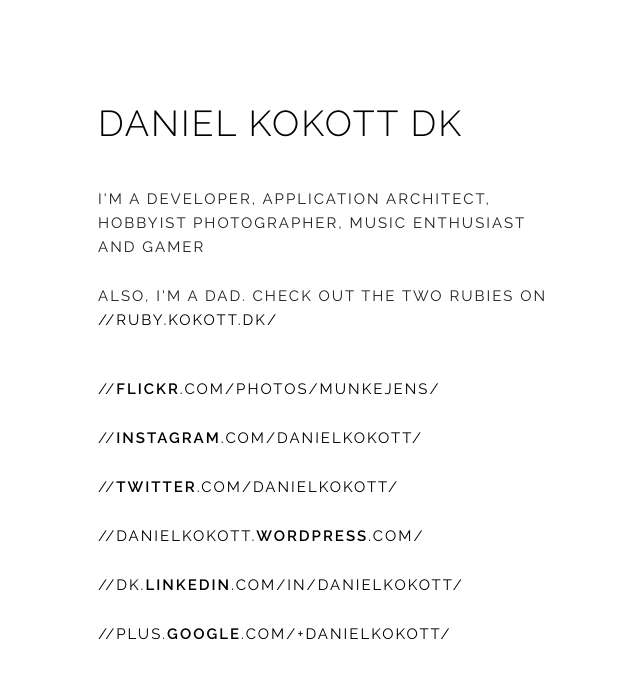
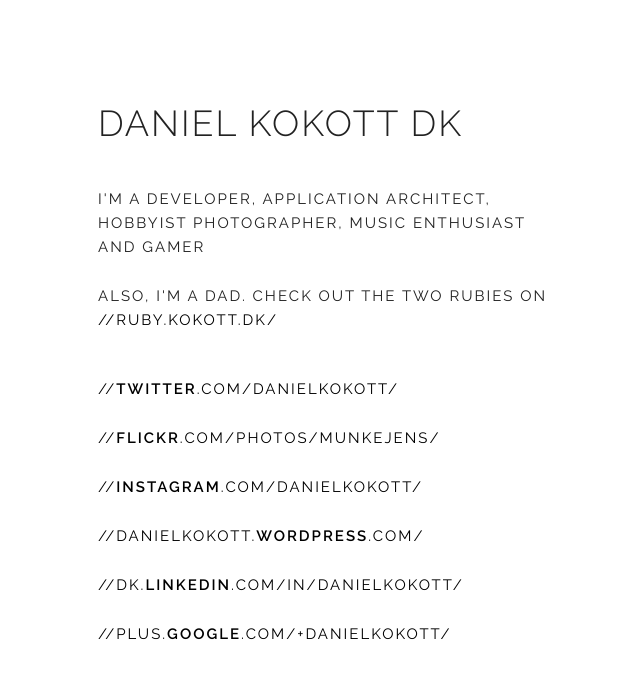
Before and after one commit to danielkokott/danielkokott.github.io, a plain HTML site: page index.html in a window 1280 px wide. Shown: the whole page, without its empty margins (62-702 px from the left). Drawn offline with Linux system fonts and the light colour scheme.

Commit message:
Update index.html

```diff
--- a/index.html
+++ b/index.html
@@ -18,7 +18,7 @@
   <div class="container">
     <div class="row">
       <div class="twelve columns">
-        <h3><a href="mailto:daniel@kokott.dk">daniel kokott dk</a></h3>
+        <h3>daniel kokott dk</h3>
       </div>
     </div>
     <div class="row">
@@ -29,9 +29,9 @@
     </div>
     <div class="row">
       <div class="twelve columns">
+        <p><a href="https://twitter.com/danielkokott/">//<strong>twitter</strong>.com/danielkokott/</a></p>
         <p><a href="https://www.flickr.com/photos/munkejens/">//<strong>flickr</strong>.com/photos/munkejens/</a></p>
         <p><a href="https://www.instagram.com/danielkokott/">//<strong>instagram</strong>.com/danielkokott/</a></p>
-        <p><a href="https://twitter.com/danielkokott/">//<strong>twitter</strong>.com/danielkokott/</a></p>
         <p><a href="http://danielkokott.wordpress.com">//danielkokott.<strong>wordpress</strong>.com/</a></p>
         <p><a href="http://dk.linkedin.com/in/danielkokott/">//dk.<strong>linkedin</strong>.com/in/danielkokott/</a></p>
         <p><a href="https://plus.google.com/+DanielKokott/">//plus.<strong>google</strong>.com/+DanielKokott/</a></p>
```
